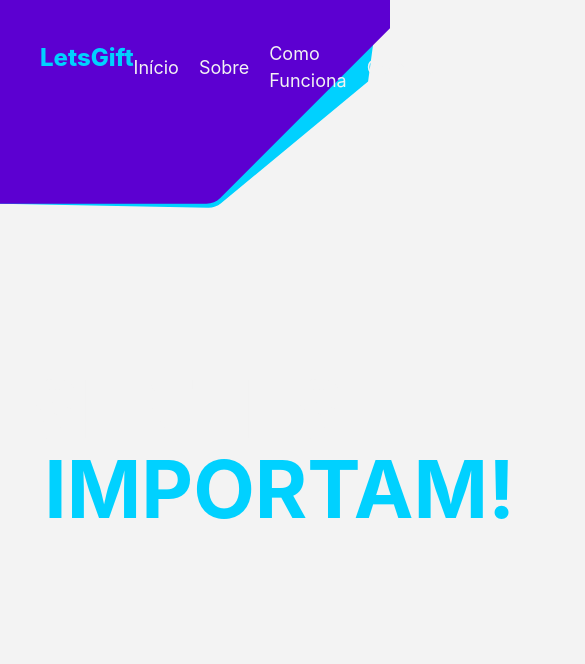
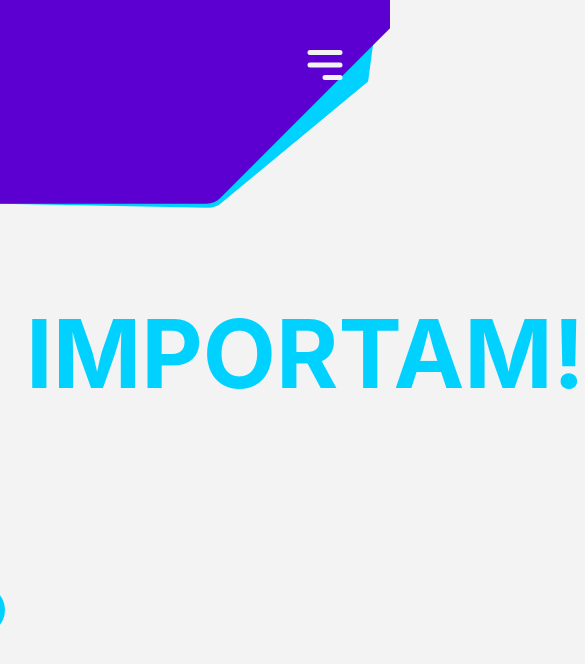
Before and after one commit to lcpsd/LetsGift-Landing-Page, a Next.js app: page / in a window 390 px wide. Shown: the top 664 px of the page, 585 px wide, since content can reach past the window. Built offline with nearby package versions, Linux system fonts and the light colour scheme.

Commit message:
section: Header. Styles + responsivity

```diff
--- a/package.json
+++ b/package.json
@@ -23,6 +23,7 @@
     "next": "13.1.1",
     "react": "18.2.0",
     "react-dom": "18.2.0",
+    "react-icons": "^4.7.1",
     "react-slick": "^0.29.0",
     "typescript": "4.9.4"
   }
--- a/src/components/Header.tsx
+++ /dev/null
@@ -1,22 +0,0 @@
-import { Button, Flex, Text } from "@chakra-ui/react";
-import Link from "next/link";
-import { HeaderLink } from "./HeaderLink";
-import { Logo } from "./Logo";
-import { Section } from "./Section";
-
-export function Header() {
-
-    return (
-        <Flex justify="space-between" w="100%" zIndex="1">
-            <Logo />
-
-            <Flex gap={5} align="center" fontSize="lg">
-                <HeaderLink title="Início" link="" />
-                <HeaderLink title="Sobre" link="" />
-                <HeaderLink title="Como Funciona" link="" />
-                <HeaderLink title="Comece" link="" />
-
-            </Flex>
-        </Flex>
-    )
-}
--- a/src/components/Logo.tsx
+++ b/src/components/Logo.tsx
@@ -1,9 +1,18 @@
-import { Text } from "@chakra-ui/react";
+import { ChakraProps, Text } from "@chakra-ui/react";
 
-export function Logo() {
+interface LogoProps extends ChakraProps {
+
+}
+
+export function Logo({ ...rest }: LogoProps) {
 
     return (
-        <Text fontWeight="800" color="tertiary" fontSize="2xl">
+        <Text
+            fontWeight="800"
+            color="tertiary"
+            fontSize="2xl"
+            {...rest}
+        >
             LetsGift
         </Text>
     )
--- /dev/null
+++ b/src/components/Menu.tsx
@@ -0,0 +1,72 @@
+import { Button, Flex, Text, Icon, Box } from "@chakra-ui/react";
+import { HeaderLink } from "./HeaderLink";
+import { Logo } from "./Logo";
+import { IoMdClose } from "react-icons/io"
+import { HiMenuAlt3 } from "react-icons/hi";
+
+interface Menu {
+    toggle: () => void;
+    isOpen: boolean;
+}
+
+export function Menu({ isOpen, toggle }: Menu) {
+    return (
+        <Box>
+            <Icon
+                as={HiMenuAlt3}
+                position="absolute"
+                right={10}
+                top={10}
+                fontSize={50}
+                onClick={toggle}
+                zIndex={11}
+                transform={`scale(${!isOpen ? 1 : 0})`}
+                transition="all 0.2s"
+            />
+            <Icon
+                as={IoMdClose}
+                position="absolute"
+                right={10}
+                top={10}
+                fontSize={50}
+                onClick={toggle}
+                zIndex={11}
+                transition="all 0.2s"
+                transform={`scale(${!isOpen ? 0 : 1})`}
+            />
+            <Flex
+                bg={{ base: "secondary", lg: "transparent" }}
+                justify={{ base: "center", lg: "space-between" }}
+                align="center"
+                w="100%"
+                zIndex="10"
+                left={{ base: isOpen ? "0" : "-40rem", lg: "0" }}
+                right="0"
+                top="0"
+                bottom="0"
+                position={{ base: "absolute", lg: "initial" }}
+                direction={{ base: "column", lg: "row" }}
+                transition="all 0.2s ease-out"
+            >
+                <Logo
+                    fontSize={{ base: "4xl", lg: "initial" }}
+                    order={{ base: 2, lg: "initial" }}
+                    mt={{ base: 10, lg: 0 }}
+                />
+
+                <Flex
+                    gap={5}
+                    align="center"
+                    fontSize={{ base: "5xl", lg: "lg" }}
+                    direction={{ base: "column", lg: "row" }}
+                    onClick={toggle}
+                >
+                    <HeaderLink title="Início" link="" />
+                    <HeaderLink title="Sobre" link="" />
+                    <HeaderLink title="Como Funciona" link="" />
+                    <HeaderLink title="Comece" link="" />
+                </Flex>
+            </Flex>
+        </Box>
+    )
+}
--- a/src/components/Section.tsx
+++ b/src/components/Section.tsx
@@ -6,7 +6,7 @@ interface SectionProps extends ChakraProps {
 
 export function Section({ children, ...rest }: SectionProps) {
     return (
-        <Flex w="100%" h="100vh" maxW="1080px" justify="center" direction="column" p={10} {...rest}>
+        <Flex w="100%" h="100vh" maxW="1800px" justify="center" direction="column" p={10} {...rest}>
             {children}
         </Flex>
     )
--- /dev/null
+++ b/src/components/sections/Header.tsx
@@ -0,0 +1,62 @@
+import { Box, Button, Flex, Img, Text, Icon } from "@chakra-ui/react";
+import { useState } from "react";
+import { Menu } from "../Menu";
+import { Section } from "../Section";
+import { HiMenuAlt3 } from "react-icons/hi"
+import { IoMdClose } from "react-icons/io";
+
+export function HeaderSection() {
+
+    const [isOpen, setIsOpen] = useState(false)
+
+    return (
+        <Section>
+            <Menu isOpen={isOpen} toggle={() => setIsOpen(!isOpen)} />
+
+            <Flex h="100%" w="100%" zIndex="1" justify="center">
+
+                <Flex
+                    flex="1"
+                    align="flex-start"
+                    justify="center"
+                    direction="column"
+                    gap={5}
+                >
+                    <Box
+                        fontSize="95px"
+                        fontWeight="bold"
+                        w="100%"
+                        lineHeight="96px"
+                        textTransform="uppercase">
+                        <Box>Presentes</Box>
+                        <Flex>
+                            que <Box color="tertiary" ml={5}>importam!</Box>
+                        </Flex>
+                    </Box>
+                    <Text fontSize="32px">
+                        Nunca mais receba presentes ruins! Crie suas listas de presentes desejados e compartilhe com amigos e familiares.
+                    </Text>
+                    <Button
+                        bg="tertiary"
+                        colorScheme="purple"
+                        fontWeight="semibold"
+                        size="lg"
+                        rounded="full"
+                        w="200px"
+                        fontSize="2xl"
+                    >
+                        Entrar
+                    </Button>
+                </Flex>
+
+                <Flex flex="1" align="center" justify="center">
+                    <Img
+                        src="/images/vector02.svg"
+                        h="100%"
+                    />
+                </Flex>
+
+            </Flex>
+        </Section>
+    )
+}
--- a/src/pages/index.tsx
+++ b/src/pages/index.tsx
@@ -1,38 +1,14 @@
-import { Box, Flex, Img, Text } from "@chakra-ui/react";
 import { BgImage } from "../components/BgImage";
 import { Container } from "../components/Container";
-import { Header } from "../components/Header";
-import { Section } from "../components/Section";
+import { HeaderSection } from "../components/sections/Header";
 
 export default function Home() {
   return (
     <Container>
       <BgImage url="/images/vector01.svg">
+        <HeaderSection />
 
-        <Section>
-          <Header />
-          <Flex h="100%" w="100%" zIndex="1" justify="center">
 
-            <Flex flex="1.5" align="center" justify="center" direction="column">
-              <Box
-                fontSize="80px"
-                fontWeight="bold"
-                w="100%"
-                lineHeight="80px"
-                textTransform="uppercase">
-                <Box>Presentes</Box>
-                <Flex>
-                  que <Box color="tertiary">importam!</Box>
-                </Flex>
-              </Box>
-            </Flex>
-
-            <Flex flex="1" align="center" justify="center">
-
-            </Flex>
-
-          </Flex>
-        </Section>
       </BgImage>
     </Container >
   )
```
Also changed, not shown: 1 other file (tests, documents, lock files or other folders).
